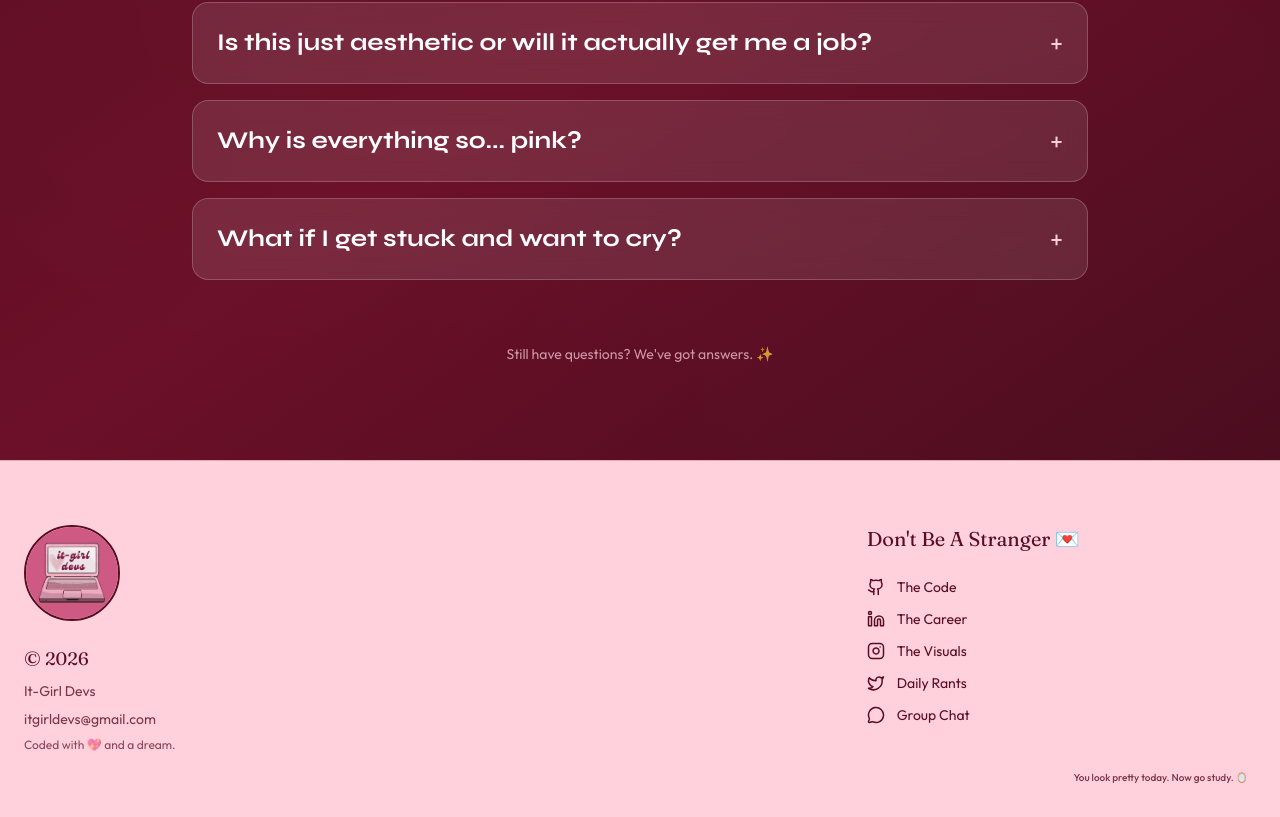
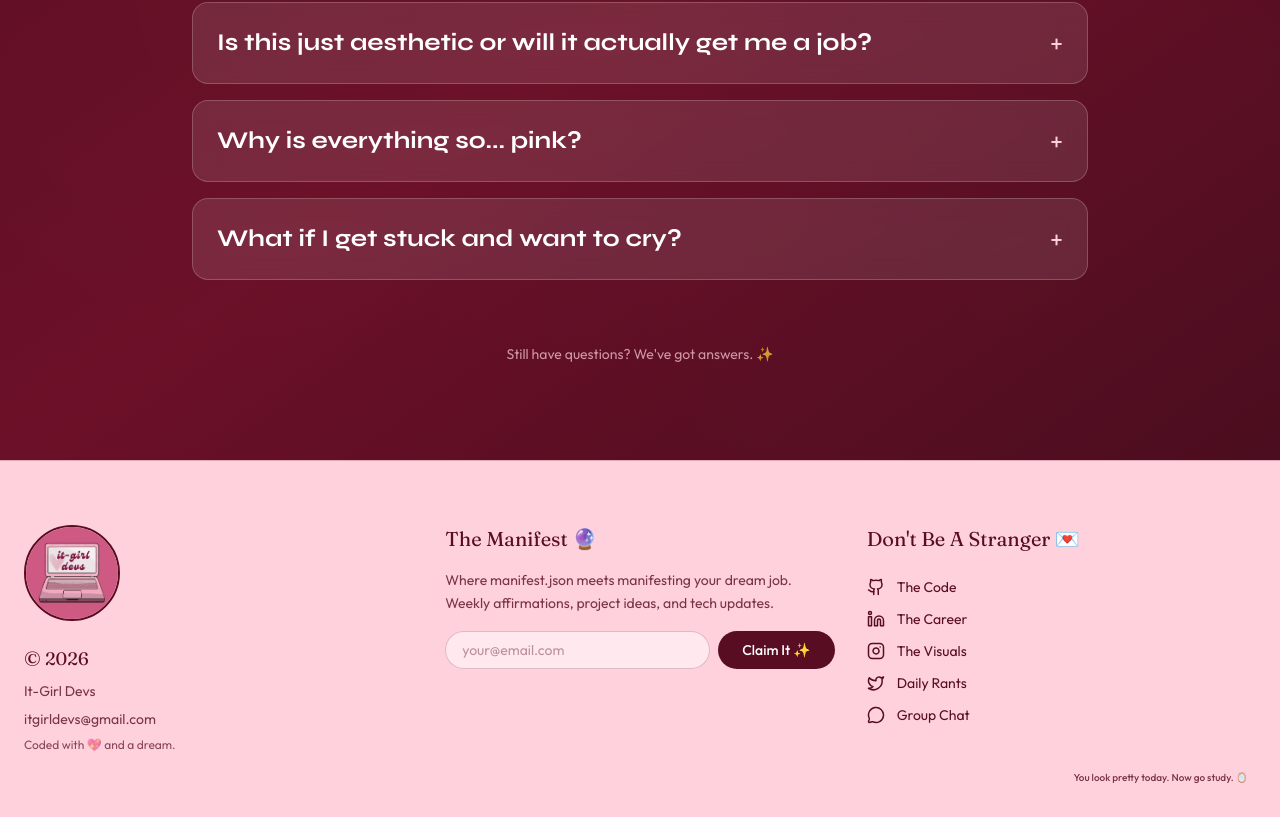
Before and after one commit to anjaliisharmaa/it-girl-devs, a Next.js app in the folder frontend/: page / in a window 1280 px wide. Shown: the part 3860-4677 px from the top of the page. Built offline with nearby package versions, Linux system fonts and the light colour scheme.

Commit message:
ADDED newsletter in footer

```diff
--- a/frontend/src/components/layout/Footer.tsx
+++ b/frontend/src/components/layout/Footer.tsx
@@ -57,8 +57,36 @@ export default function Footer() {
             </div>
           </motion.div>
 
-          {/* Middle Spacer (4 columns) */}
-          <div className="hidden md:block md:col-span-4"></div>
+          {/* Middle Column: Newsletter (4 columns) */}
+          <motion.div
+            initial={{ opacity: 0, y: 20 }}
+            whileInView={{ opacity: 1, y: 0 }}
+            transition={{ duration: 0.6, delay: 0.05 }}
+            viewport={{ once: true }}
+            className="col-span-1 md:col-span-4"
+          >
+            {/* Header */}
+            <h3 className="font-fraunces text-xl text-[#590D22] mb-4">
+              The Manifest 🔮
+            </h3>
+
+            {/* Subtext */}
+            <p className="font-outfit text-sm text-[#590D22]/80 mb-4 leading-relaxed">
+              Where manifest.json meets manifesting your dream job. Weekly affirmations, project ideas, and tech updates.
+            </p>
+
+            {/* Input Form */}
+            <div className="flex flex-col sm:flex-row gap-2">
+              <input
+                type="email"
+                placeholder="your@email.com"
+                className="w-full px-4 py-2 rounded-full border border-[#590D22]/20 bg-white/50 focus:outline-none focus:border-[#590D22] font-outfit text-sm placeholder:text-[#590D22]/40 transition-colors"
+              />
+              <button className="px-6 py-2 rounded-full bg-[#590D22] text-white font-outfit text-sm font-medium hover:opacity-90 transition-opacity whitespace-nowrap">
+                Claim It ✨
+              </button>
+            </div>
+          </motion.div>
 
           {/* Right Column: Link Stack (4 columns) */}
           <motion.div
```
